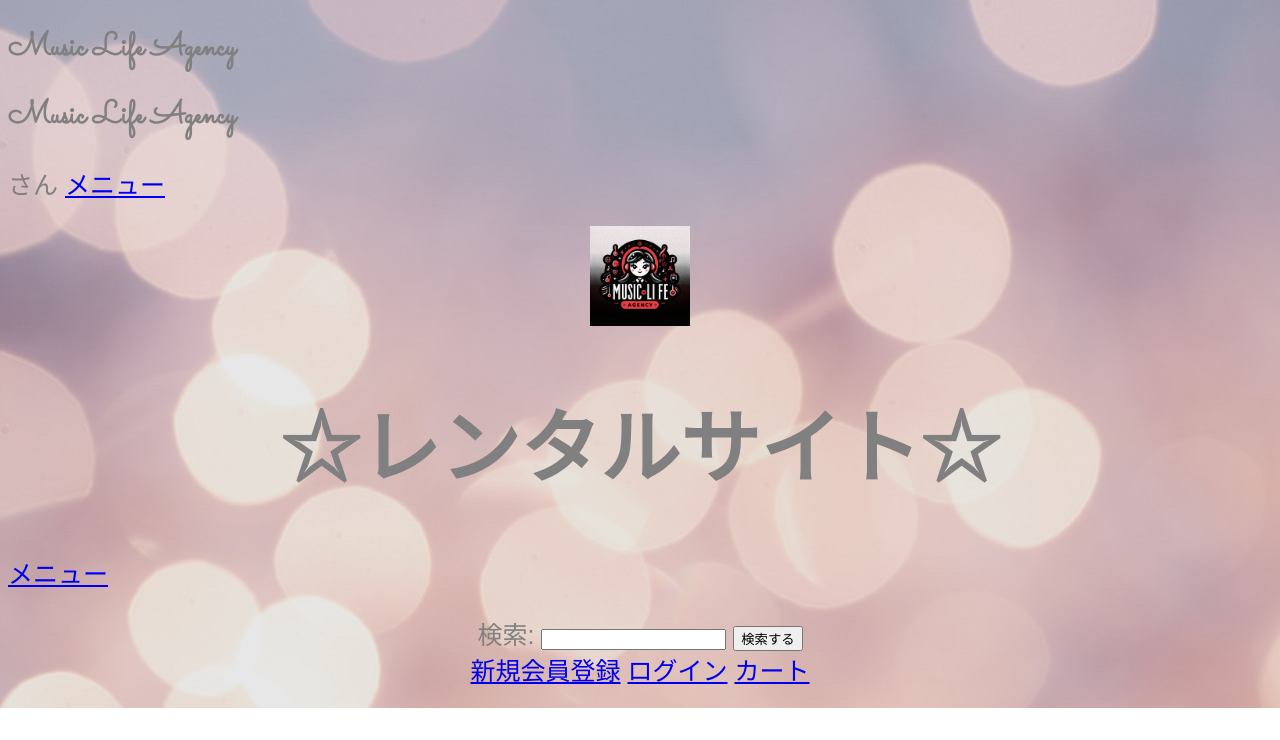
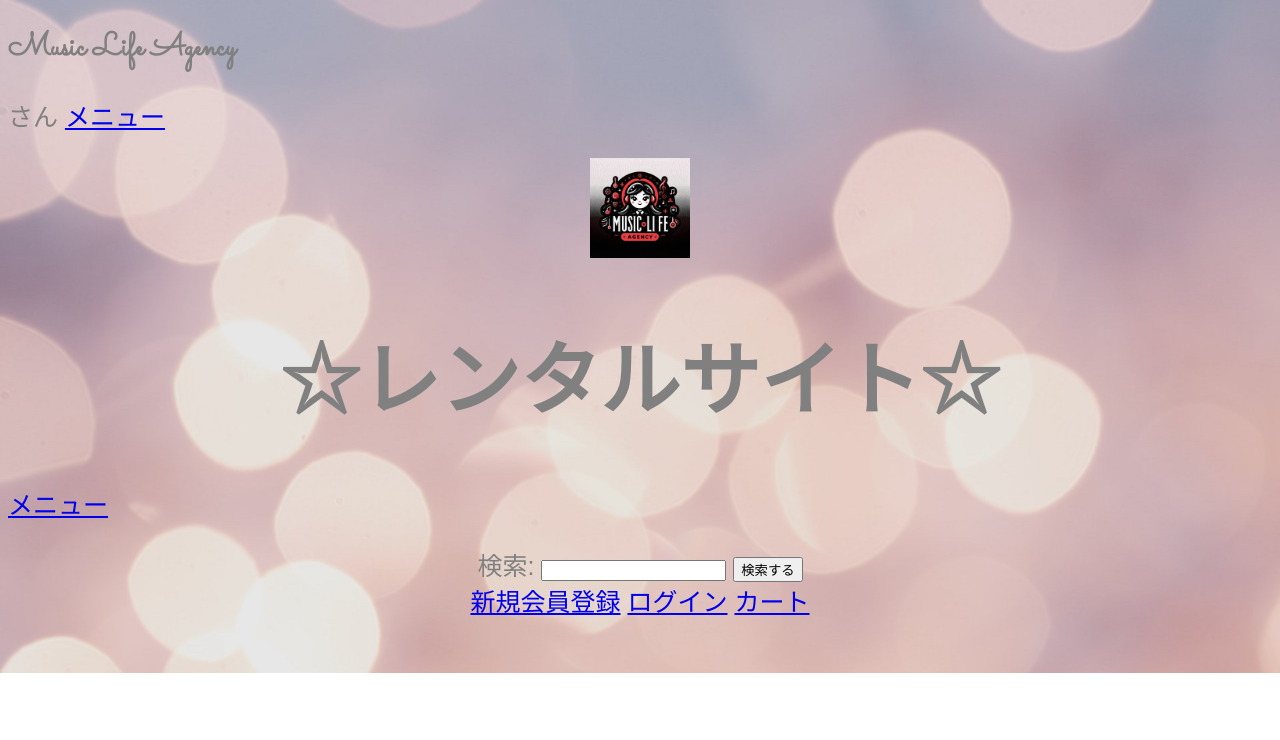
Before and after one commit to mtmrds/rentalMLA, a Java web app: page /rental/top in a window 1280 px wide. Shown: the top 740 px of the page. Run offline with Spring Boot 4, a stand-in JSP engine, Linux system fonts and the light colour scheme; the project's own start-up code is not run, and a stand-in starts its controllers and pages; some web fonts are replaced.

Commit message:
ヘッダーの重複分を変更しました

```diff
--- a/src/main/webapp/WEB-INF/views/header.jsp
+++ b/src/main/webapp/WEB-INF/views/header.jsp
@@ -33,8 +33,6 @@
 
 <p>
 <h1>Music Life Agency</h1>
-
-  	<h1>Music Life Agency</h1>
   	<p>
 
        <c:out value="${memberModel.name}"/>さん
@@ -47,16 +45,4 @@
 
 </p>
 
- <style>
-
-   h1{}
-    font-family: 'Noto Serif JP', serif;
-
-
-	}
-
- </style>
 </header>
-
-     </p>
-</header>
```
